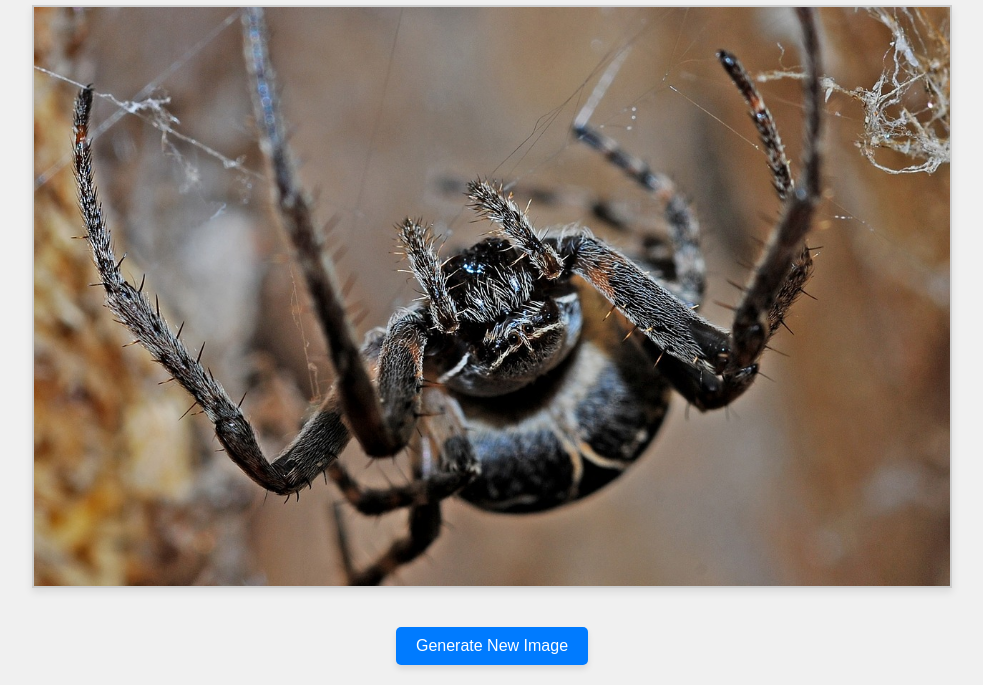
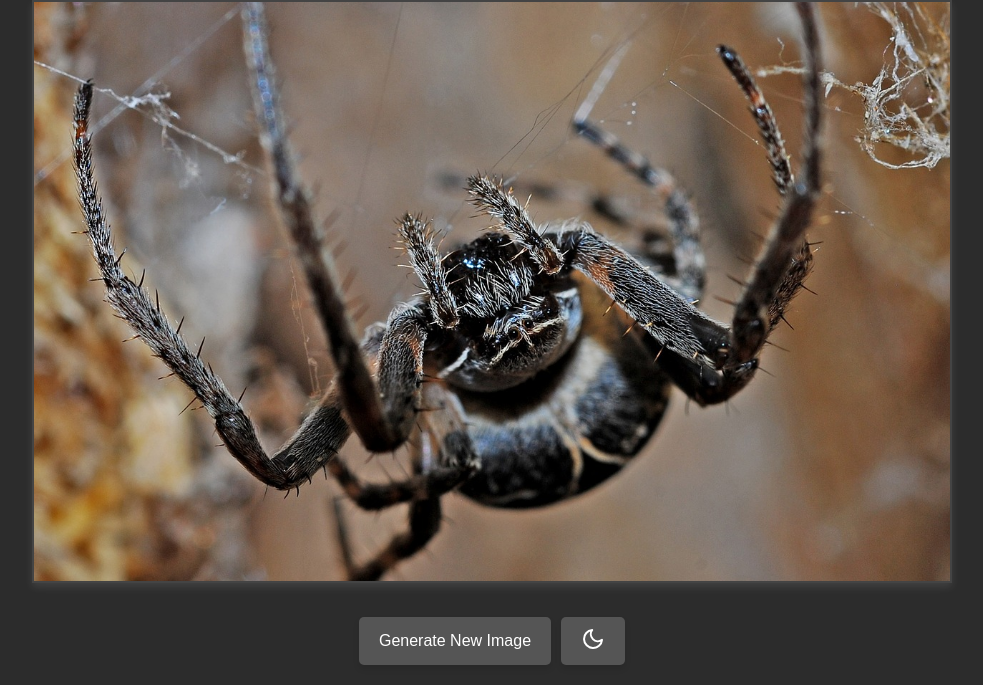
Before and after one commit to TheTwoBoom/creepy-crawly, a plain HTML site: page index.html in a window 1280 px wide. Shown: the part 115-800 px from the top of the page, without its empty margins (148-1131 px from the left). Drawn offline with Linux system fonts and the light colour scheme.

Commit message:
Add files via upload

```diff
--- a/index.html
+++ b/index.html
@@ -12,8 +12,10 @@
             align-items: center;
             height: 100vh;
             margin: 0;
-            background-color: #f0f0f0;
+            background-color: #2c2c2c; /* Dark Mode Hintergrundfarbe als Standard */
+            color: white; /* Dark Mode Textfarbe als Standard */
             font-family: Consolas,serif;
+            transition: background-color 0.3s, color 0.3s;
         }
         .image-container {
             text-align: center;
@@ -26,34 +28,55 @@
         img {
             max-width: 90%;
             max-height: 80vh;
-            border: 2px solid #ccc;
-            box-shadow: 0 4px 8px rgba(0, 0, 0, 0.1);
+            border: 2px solid #444; /* Dark Mode Border als Standard */
+            box-shadow: 0 4px 8px rgba(255, 255, 255, 0.1); /* Dark Mode Shadow als Standard */
         }
         .button-container {
             margin-bottom: 20px;
+            display: flex;
+            gap: 10px; /* Abstand zwischen den Buttons */
         }
         button {
             padding: 10px 20px;
             font-size: 16px;
             border: none;
             border-radius: 5px;
-            background-color: #007BFF;
+            background-color: #555; /* Dark Mode Button Hintergrundfarbe als Standard */
             color: white;
             cursor: pointer;
             box-shadow: 0 4px 6px rgba(0, 0, 0, 0.1);
+            transition: background-color 0.3s;
         }
         button:hover {
+            background-color: #333; /* Dark Mode Button Hover Hintergrundfarbe als Standard */
+        }
+        .light-mode {
+            background-color: #f0f0f0;
+            color: black;
+        }
+        .light-mode img {
+            border-color: #ccc;
+            box-shadow: 0 4px 8px rgba(0, 0, 0, 0.1);
+        }
+        .light-mode button {
+            background-color: #007BFF;
+        }
+        .light-mode button:hover {
             background-color: #0056b3;
         }
     </style>
 </head>
-<body>
+<body class="dark-mode"> <!-- Dark Mode als Standard -->
     <div class="image-container">
         <h1>Random Spider Images</h1>
         <img id="randomImage" src="" alt="Random Spider Images">
     </div>
     <div class="button-container">
         <button onclick="loadRandomImage()">Generate New Image</button>
+        <button onclick="toggleDarkMode()">
+            <!-- SVG Icon für Dark Mode Toggle -->
+            <svg xmlns="http://www.w3.org/2000/svg" width="24" height="24" viewBox="0 0 24 24" fill="none" stroke="currentColor" stroke-width="2" stroke-linecap="round" stroke-linejoin="round" class="feather feather-moon"><path d="M21 12.79A9 9 0 1 1 11.21 3a7 7 0 0 0 9.79 9.79z"></path></svg>
+        </button>
     </div>
     <script>
         function loadRandomImage() {
@@ -62,6 +85,11 @@
             document.getElementById('randomImage').src = `images/${randomIndex}.jpg`;
         }
 
+        function toggleDarkMode() {
+            document.body.classList.toggle('light-mode');
+            document.body.classList.toggle('dark-mode');
+        }
+
         // Lade ein zufälliges Bild beim Laden der Seite
         window.onload = loadRandomImage;
     </script>
```
